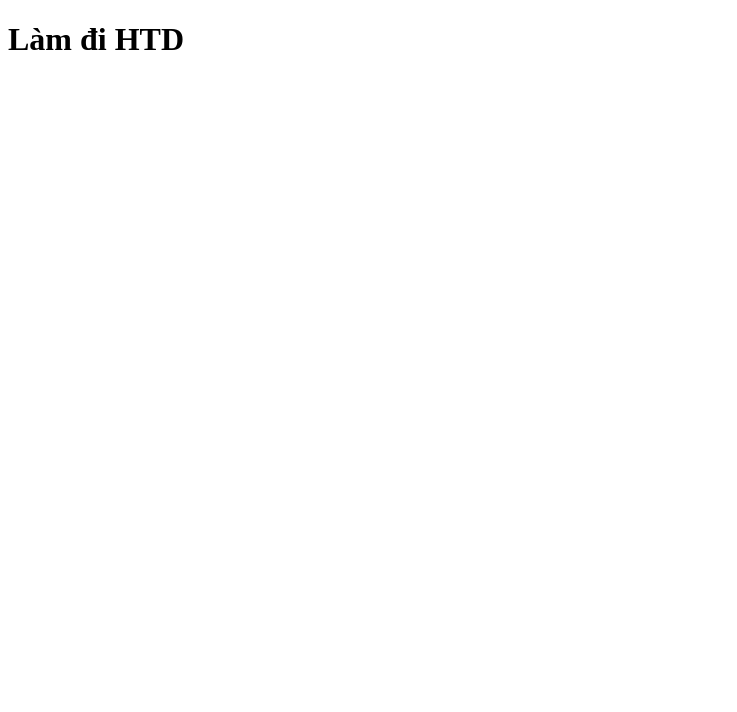
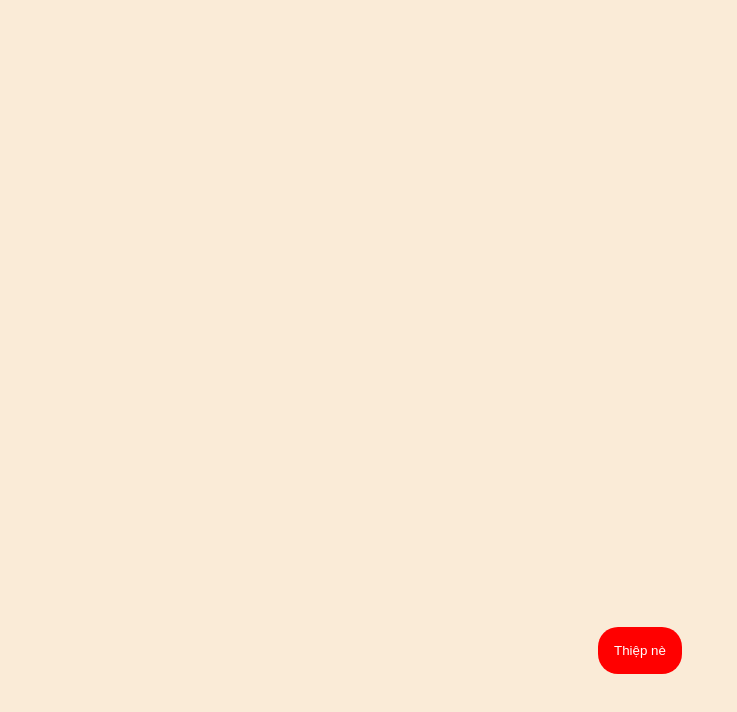
Before and after one commit to thien2001git/MoneyCare, a plain HTML site: page learn/getting-started/index.html in a window 1280 px wide. Shown: the whole page, without its empty margins (0-737 px from the left). Drawn offline with Linux system fonts and the light colour scheme.

Commit message:
update button

```diff
--- a/learn/getting-started/index.css
+++ b/learn/getting-started/index.css
@@ -0,0 +1,23 @@
+* {
+    padding: 0;
+    margin: 0;
+}
+
+.full-screen {
+    width: 100vw;
+    height: 100vh;
+    background-color: antiquewhite;
+
+    display: flex;
+    justify-content: center;
+    align-items: center;
+}
+
+.my-button {
+    margin-top: 500px;
+    padding: 16px;
+    background-color: red;
+    color: white;
+    border: 0;
+    border-radius: 20px;
+}
--- a/learn/getting-started/index.html
+++ b/learn/getting-started/index.html
@@ -6,7 +6,12 @@
     <link rel="stylesheet" href="index.css">
 </head>
 <body>
-    <h1>Làm đi HTD</h1>
+    <div class="full-screen">
+        <button class="my-button">
+            Thiệp nè
+        </button>
+    </div>
+
     <script src="index.js"></script>
 </body>
 </html>
```
